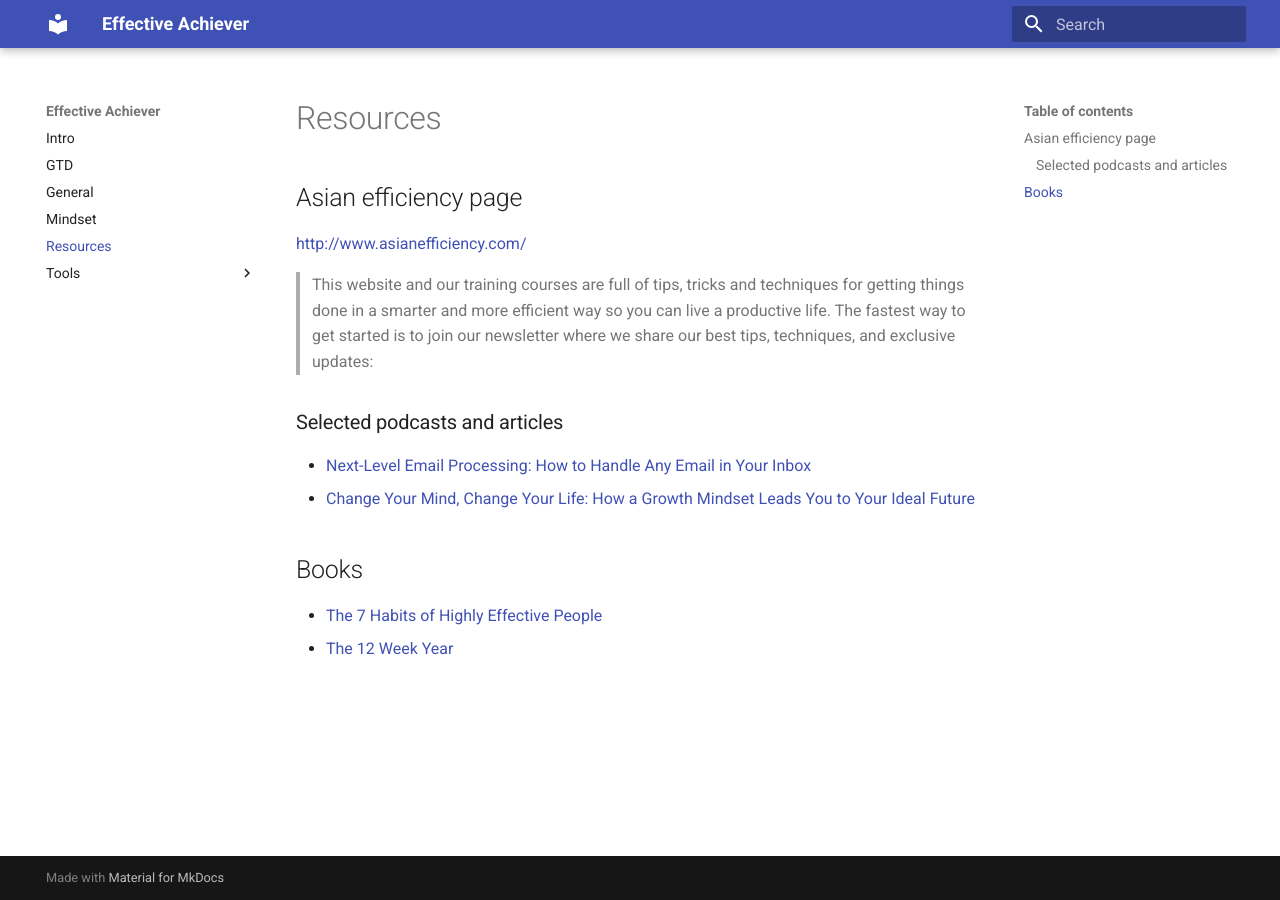
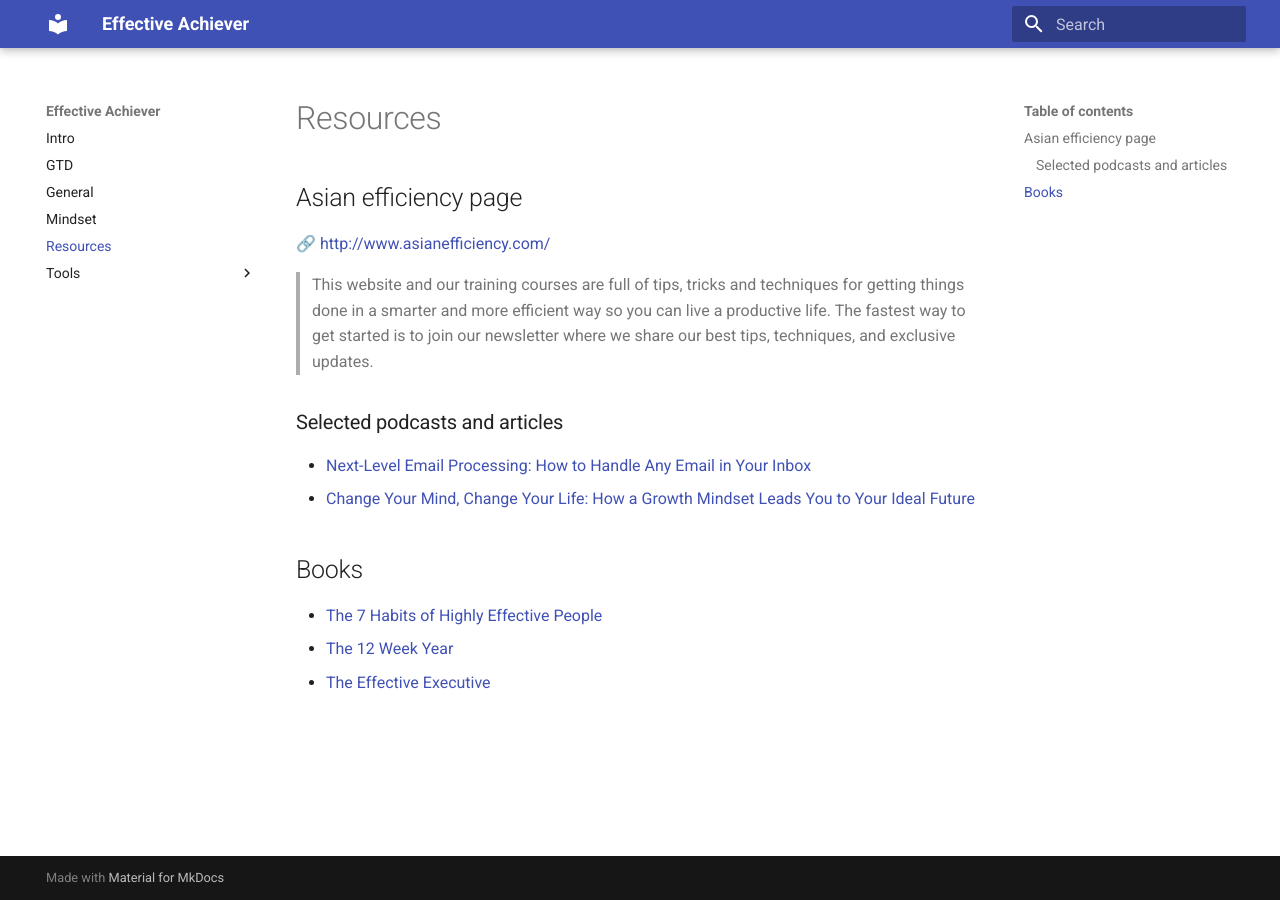
Before and after one commit to netguru/productivity, an MkDocs documentation site: the page built from docs/resources.md, in a window 1280 px wide. Built offline with MkDocs 1.6.1 and Material for MkDocs 9.7.7, drawn with Linux system fonts in a browser that asks for light colours.

Commit message:
update resources

```diff
--- a/docs/resources.md
+++ b/docs/resources.md
@@ -2,21 +2,24 @@
 
 ## Asian efficiency page
 
-[http://www.asianefficiency.com/](http://www.asianefficiency.com/)
+🔗 [http://www.asianefficiency.com/][1]
 
-> This website and our training courses are full of tips, tricks and techniques
-> for getting things done in a smarter and more efficient way so you can live a
-> productive life. The fastest way to get started is to join our newsletter where
-> we share our best tips, techniques, and exclusive updates:
+> This website and our training courses are full of tips, tricks and techniques for getting things done in a smarter and more efficient way so you can live a productive life. The fastest way to get started is to join our newsletter where we share our best tips, techniques, and exclusive updates.
 
 ### Selected podcasts and articles
 
-* [Next-Level Email Processing: How to Handle Any Email in Your
-Inbox](http://www.asianefficiency.com/podcast/166-email-workflow/)
-* [Change Your Mind, Change Your Life: How a Growth Mindset Leads You to Your
-Ideal Future](http://www.asianefficiency.com/podcast/171-growth-mindset/)
+* [Next-Level Email Processing: How to Handle Any Email in Your Inbox][2]
+* [Change Your Mind, Change Your Life: How a Growth Mindset Leads You to Your Ideal Future][3]
 
 ## Books
 
-* [The 7 Habits of Highly Effective People](https://www.goodreads.com/book/show/36072.The_7_Habits_of_Highly_Effective_People)
-* [The 12 Week Year](https://www.goodreads.com/book/show/10009377-the-12-week-year)
+* [The 7 Habits of Highly Effective People][4]
+* [The 12 Week Year][5]
+* [The Effective Executive][6]
+
+[1]:	http://www.asianefficiency.com/
+[2]:	http://www.asianefficiency.com/podcast/166-email-workflow/
+[3]:	http://www.asianefficiency.com/podcast/171-growth-mindset/
+[4]:	https://www.goodreads.com/book/show/36072.The_7_Habits_of_Highly_Effective_People
+[5]:	https://www.goodreads.com/book/show/10009377-the-12-week-year
+[6]:	https://www.goodreads.com/book/show/48019.The_Effective_Executive
```
